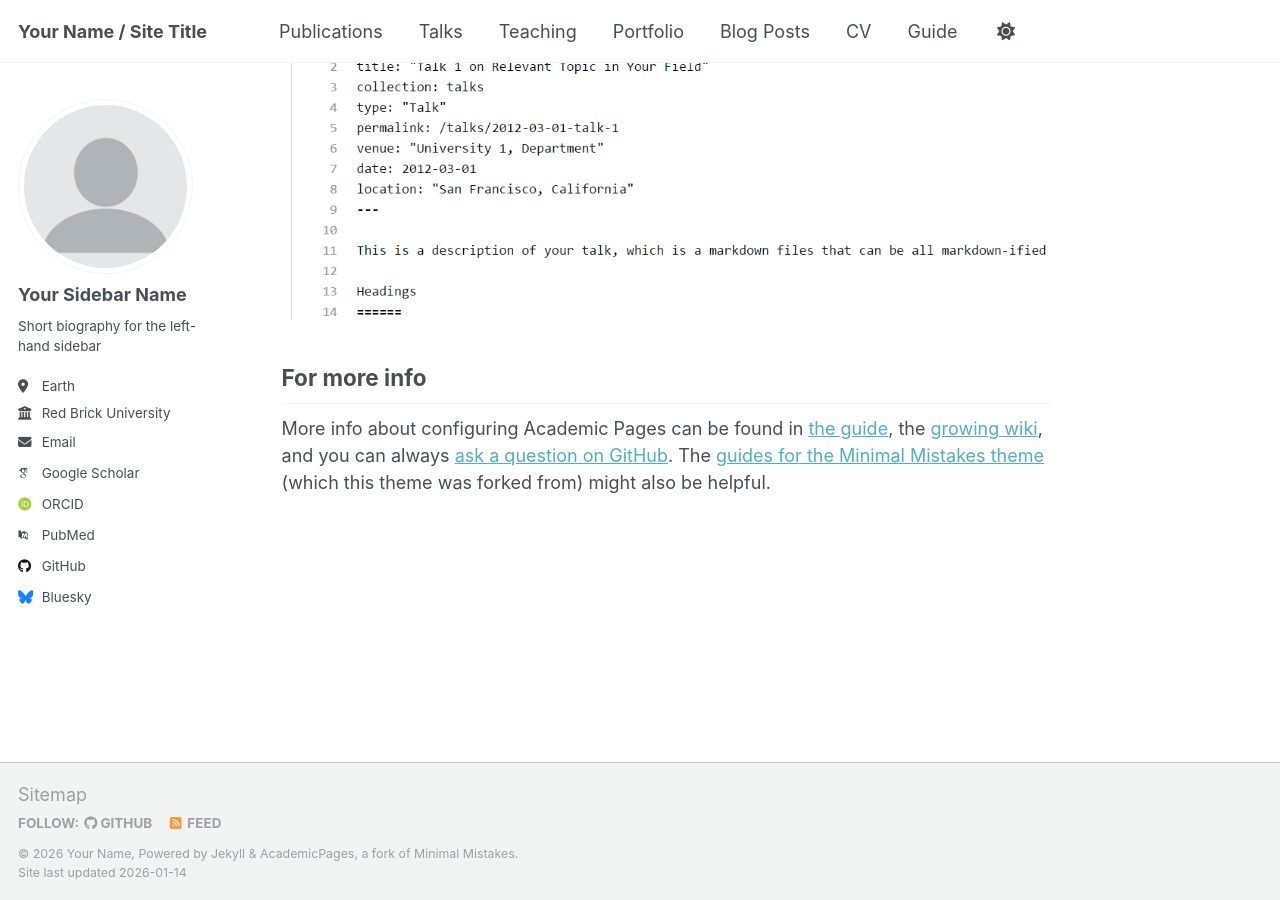
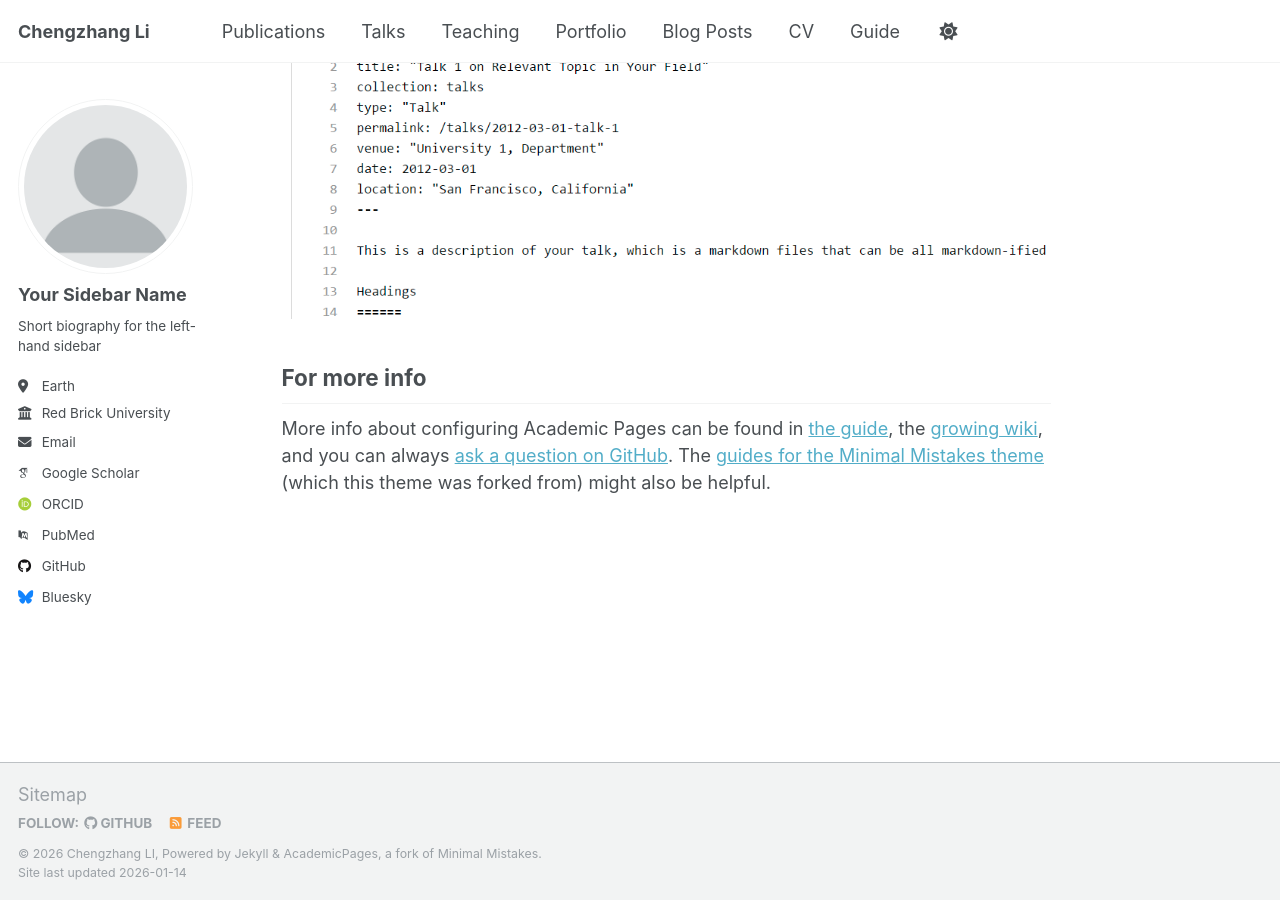
Before and after one commit to li-chengzhang/li-chengzhang.github.io, a Jekyll site: the page built from _pages/about.md, in a window 1280 px wide and 900 px high, scrolled down 2880 px. Built offline with Jekyll 4.4.1, drawn with Linux system fonts in a browser that asks for light colours; some web fonts are replaced; a script that is not in the unit is left out.

Commit message:
Update _config.yml

```diff
--- a/_config.yml
+++ b/_config.yml
@@ -9,9 +9,9 @@
 # Basic Site Settings
 locale                   : "en-US"
 site_theme               : "default"
-title                    : "Your Name / Site Title"
+title                    : "Chengzhang Li"
 title_separator          : "-"
-name                     : &name "Your Name"
+name                     : &name "Chengzhang LI"
 description              : &description "personal description"
 url                      : https://academicpages.github.io # the base hostname & protocol for your site e.g. "https://[your GitHub username].github.io" or if you already have some other page hosted on Github then use "https://[your GitHub username].github.io/[Your Repo Name]"
 baseurl                  : "" # the subpath of your site, e.g. "/blog"
```
